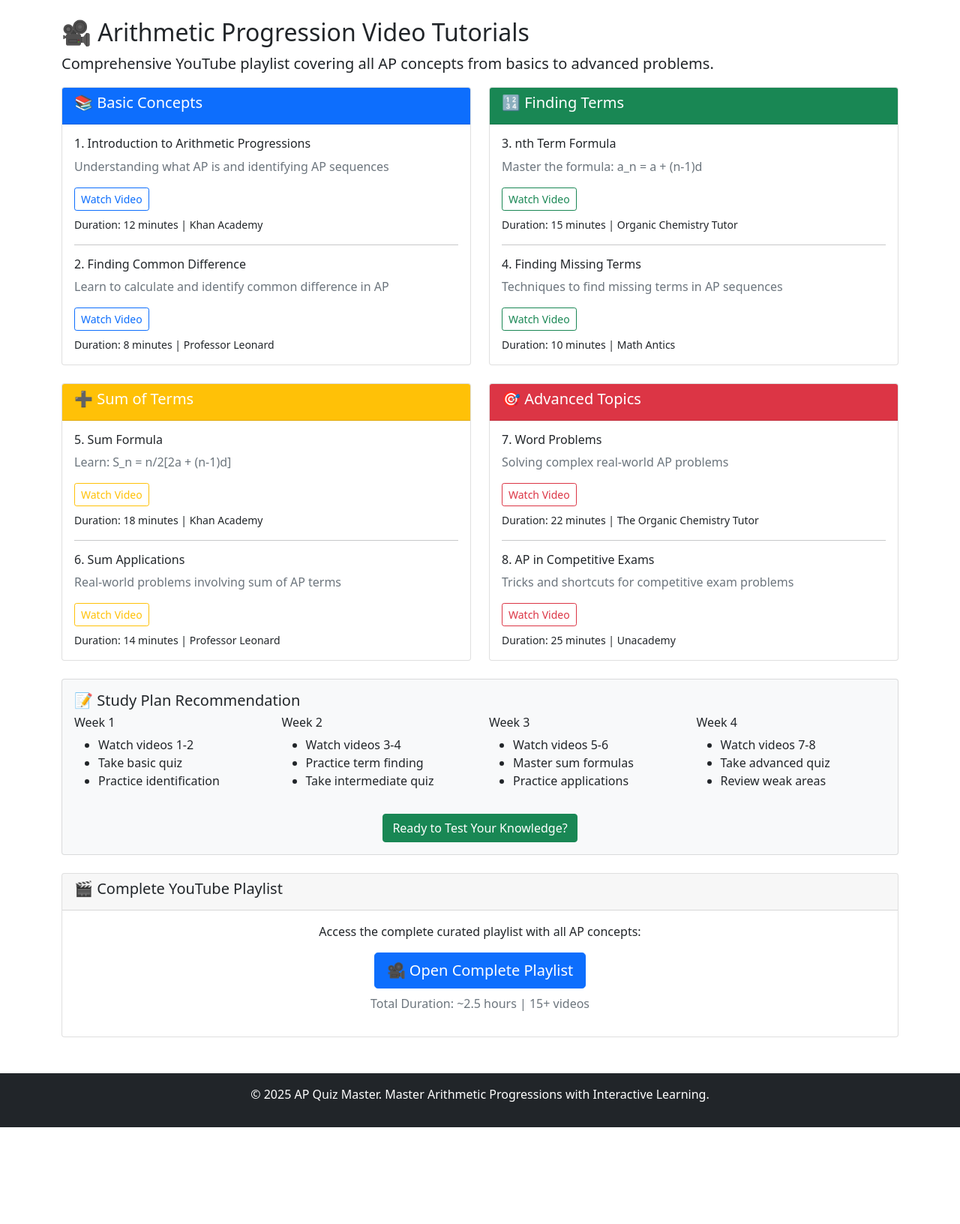
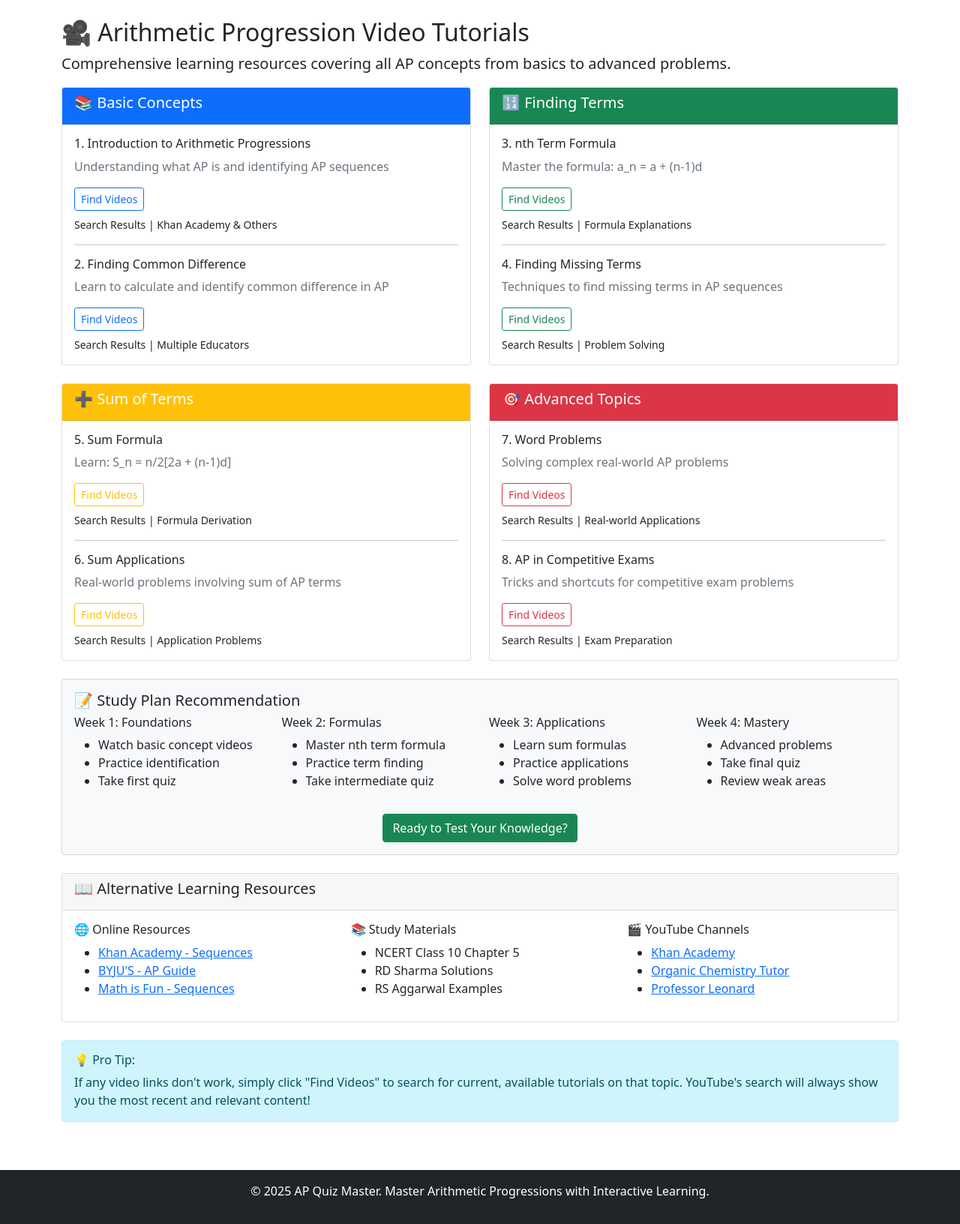
Before and after one commit to KeerthanaAR123/ArithmaticQuiz, a Flask app: page /tutorials in a window 1280 px wide. Shown: the part 56-1688 px from the top of the page at 75% size. Before the commit the page ends 1559 px from the top, so only its background shows below. Run offline with Flask 3, Linux system fonts and the light colour scheme.

Commit message:
Update tutorials.html

```diff
--- a/ArithmaticQuiz/templates/tutorials.html
+++ b/ArithmaticQuiz/templates/tutorials.html
@@ -4,7 +4,7 @@
 <div class="row">
     <div class="col-md-12">
         <h2>🎥 Arithmetic Progression Video Tutorials</h2>
-        <p class="lead">Comprehensive YouTube playlist covering all AP concepts from basics to advanced problems.</p>
+        <p class="lead">Comprehensive learning resources covering all AP concepts from basics to advanced problems.</p>
     </div>
 </div>
 
@@ -17,15 +17,15 @@
             <div class="card-body">
                 <h6>1. Introduction to Arithmetic Progressions</h6>
                 <p class="text-muted">Understanding what AP is and identifying AP sequences</p>
-                <a href="https://www.youtube.com/watch?v=VcNOtCE2n5U" target="_blank" class="btn btn-sm btn-outline-primary">Watch Video</a>
-                <small class="d-block mt-2">Duration: 12 minutes | Khan Academy</small>
+                <a href="https://www.youtube.com/results?search_query=arithmetic+progression+introduction+khan+academy" target="_blank" class="btn btn-sm btn-outline-primary">Find Videos</a>
+                <small class="d-block mt-2">Search Results | Khan Academy & Others</small>
 
                 <hr>
 
                 <h6>2. Finding Common Difference</h6>
                 <p class="text-muted">Learn to calculate and identify common difference in AP</p>
-                <a href="https://www.youtube.com/watch?v=7fOh4Y9G_0Q" target="_blank" class="btn btn-sm btn-outline-primary">Watch Video</a>
-                <small class="d-block mt-2">Duration: 8 minutes | Professor Leonard</small>
+                <a href="https://www.youtube.com/results?search_query=arithmetic+progression+common+difference+tutorial" target="_blank" class="btn btn-sm btn-outline-primary">Find Videos</a>
+                <small class="d-block mt-2">Search Results | Multiple Educators</small>
             </div>
         </div>
     </div>
@@ -38,15 +38,15 @@
             <div class="card-body">
                 <h6>3. nth Term Formula</h6>
                 <p class="text-muted">Master the formula: a_n = a + (n-1)d</p>
-                <a href="https://www.youtube.com/watch?v=OvHfRvQsX08" target="_blank" class="btn btn-sm btn-outline-success">Watch Video</a>
-                <small class="d-block mt-2">Duration: 15 minutes | Organic Chemistry Tutor</small>
+                <a href="https://www.youtube.com/results?search_query=arithmetic+progression+nth+term+formula+examples" target="_blank" class="btn btn-sm btn-outline-success">Find Videos</a>
+                <small class="d-block mt-2">Search Results | Formula Explanations</small>
 
                 <hr>
 
                 <h6>4. Finding Missing Terms</h6>
                 <p class="text-muted">Techniques to find missing terms in AP sequences</p>
-                <a href="https://www.youtube.com/watch?v=eeKwTHD8Y-Q" target="_blank" class="btn btn-sm btn-outline-success">Watch Video</a>
-                <small class="d-block mt-2">Duration: 10 minutes | Math Antics</small>
+                <a href="https://www.youtube.com/results?search_query=arithmetic+progression+missing+terms+problems" target="_blank" class="btn btn-sm btn-outline-success">Find Videos</a>
+                <small class="d-block mt-2">Search Results | Problem Solving</small>
             </div>
         </div>
     </div>
@@ -59,15 +59,15 @@
             <div class="card-body">
                 <h6>5. Sum Formula</h6>
                 <p class="text-muted">Learn: S_n = n/2[2a + (n-1)d]</p>
-                <a href="https://www.youtube.com/watch?v=U6qWbLb5W9w" target="_blank" class="btn btn-sm btn-outline-warning">Watch Video</a>
-                <small class="d-block mt-2">Duration: 18 minutes | Khan Academy</small>
+                <a href="https://www.youtube.com/results?search_query=arithmetic+progression+sum+formula+derivation" target="_blank" class="btn btn-sm btn-outline-warning">Find Videos</a>
+                <small class="d-block mt-2">Search Results | Formula Derivation</small>
 
                 <hr>
 
                 <h6>6. Sum Applications</h6>
                 <p class="text-muted">Real-world problems involving sum of AP terms</p>
-                <a href="https://www.youtube.com/watch?v=9hSzCrNVfGI" target="_blank" class="btn btn-sm btn-outline-warning">Watch Video</a>
-                <small class="d-block mt-2">Duration: 14 minutes | Professor Leonard</small>
+                <a href="https://www.youtube.com/results?search_query=arithmetic+progression+sum+word+problems" target="_blank" class="btn btn-sm btn-outline-warning">Find Videos</a>
+                <small class="d-block mt-2">Search Results | Application Problems</small>
             </div>
         </div>
     </div>
@@ -80,15 +80,15 @@
             <div class="card-body">
                 <h6>7. Word Problems</h6>
                 <p class="text-muted">Solving complex real-world AP problems</p>
-                <a href="https://www.youtube.com/watch?v=XE6i9pLGcJw" target="_blank" class="btn btn-sm btn-outline-danger">Watch Video</a>
-                <small class="d-block mt-2">Duration: 22 minutes | The Organic Chemistry Tutor</small>
+                <a href="https://www.youtube.com/results?search_query=arithmetic+progression+word+problems+class+10" target="_blank" class="btn btn-sm btn-outline-danger">Find Videos</a>
+                <small class="d-block mt-2">Search Results | Real-world Applications</small>
 
                 <hr>
 
                 <h6>8. AP in Competitive Exams</h6>
                 <p class="text-muted">Tricks and shortcuts for competitive exam problems</p>
-                <a href="https://www.youtube.com/watch?v=3fMfV7g2Wkc" target="_blank" class="btn btn-sm btn-outline-danger">Watch Video</a>
-                <small class="d-block mt-2">Duration: 25 minutes | Unacademy</small>
+                <a href="https://www.youtube.com/results?search_query=arithmetic+progression+tricks+competitive+exams" target="_blank" class="btn btn-sm btn-outline-danger">Find Videos</a>
+                <small class="d-block mt-2">Search Results | Exam Preparation</small>
             </div>
         </div>
     </div>
@@ -101,34 +101,34 @@
                 <h5>📝 Study Plan Recommendation</h5>
                 <div class="row">
                     <div class="col-md-3">
-                        <h6>Week 1</h6>
+                        <h6>Week 1: Foundations</h6>
                         <ul>
-                            <li>Watch videos 1-2</li>
-                            <li>Take basic quiz</li>
+                            <li>Watch basic concept videos</li>
                             <li>Practice identification</li>
+                            <li>Take first quiz</li>
                         </ul>
                     </div>
                     <div class="col-md-3">
-                        <h6>Week 2</h6>
+                        <h6>Week 2: Formulas</h6>
                         <ul>
-                            <li>Watch videos 3-4</li>
+                            <li>Master nth term formula</li>
                             <li>Practice term finding</li>
                             <li>Take intermediate quiz</li>
                         </ul>
                     </div>
                     <div class="col-md-3">
-                        <h6>Week 3</h6>
+                        <h6>Week 3: Applications</h6>
                         <ul>
-                            <li>Watch videos 5-6</li>
-                            <li>Master sum formulas</li>
+                            <li>Learn sum formulas</li>
                             <li>Practice applications</li>
+                            <li>Solve word problems</li>
                         </ul>
                     </div>
                     <div class="col-md-3">
-                        <h6>Week 4</h6>
+                        <h6>Week 4: Mastery</h6>
                         <ul>
-                            <li>Watch videos 7-8</li>
-                            <li>Take advanced quiz</li>
+                            <li>Advanced problems</li>
+                            <li>Take final quiz</li>
                             <li>Review weak areas</li>
                         </ul>
                     </div>
@@ -146,16 +146,46 @@
     <div class="col-md-12">
         <div class="card">
             <div class="card-header">
-                <h5>🎬 Complete YouTube Playlist</h5>
+                <h5>📖 Alternative Learning Resources</h5>
             </div>
-            <div class="card-body text-center">
-                <p>Access the complete curated playlist with all AP concepts:</p>
-                <a href="https://www.youtube.com/playlist?list=PLmdFyQYShrjf8ykH6-rKStzrJWx8OPdKQ" target="_blank" class="btn btn-lg btn-primary">
-                    🎥 Open Complete Playlist
-                </a>
-                <p class="mt-2 text-muted">Total Duration: ~2.5 hours | 15+ videos</p>
+            <div class="card-body">
+                <div class="row">
+                    <div class="col-md-4">
+                        <h6>🌐 Online Resources</h6>
+                        <ul>
+                            <li><a href="https://www.khanacademy.org/math/algebra/x2f8bb11595b61c86:sequences" target="_blank">Khan Academy - Sequences</a></li>
+                            <li><a href="https://byjus.com/maths/arithmetic-progression/" target="_blank">BYJU'S - AP Guide</a></li>
+                            <li><a href="https://www.mathsisfun.com/algebra/sequences-series.html" target="_blank">Math is Fun - Sequences</a></li>
+                        </ul>
+                    </div>
+                    <div class="col-md-4">
+                        <h6>📚 Study Materials</h6>
+                        <ul>
+                            <li>NCERT Class 10 Chapter 5</li>
+                            <li>RD Sharma Solutions</li>
+                            <li>RS Aggarwal Examples</li>
+                        </ul>
+                    </div>
+                    <div class="col-md-4">
+                        <h6>🎬 YouTube Channels</h6>
+                        <ul>
+                            <li><a href="https://www.youtube.com/c/khanacademy" target="_blank">Khan Academy</a></li>
+                            <li><a href="https://www.youtube.com/c/TheOrganicChemistryTutor" target="_blank">Organic Chemistry Tutor</a></li>
+                            <li><a href="https://www.youtube.com/c/professorleonard" target="_blank">Professor Leonard</a></li>
+                        </ul>
+                    </div>
+                </div>
             </div>
         </div>
     </div>
 </div>
+
+<div class="row mt-4">
+    <div class="col-md-12">
+        <div class="alert alert-info">
+            <h6>💡 Pro Tip:</h6>
+            <p class="mb-0">If any video links don't work, simply click "Find Videos" to search for current, available tutorials on that topic. YouTube's search will always show you the most recent and relevant content!</p>
+        </div>
+    </div>
+</div>
 {% endblock %}
```
